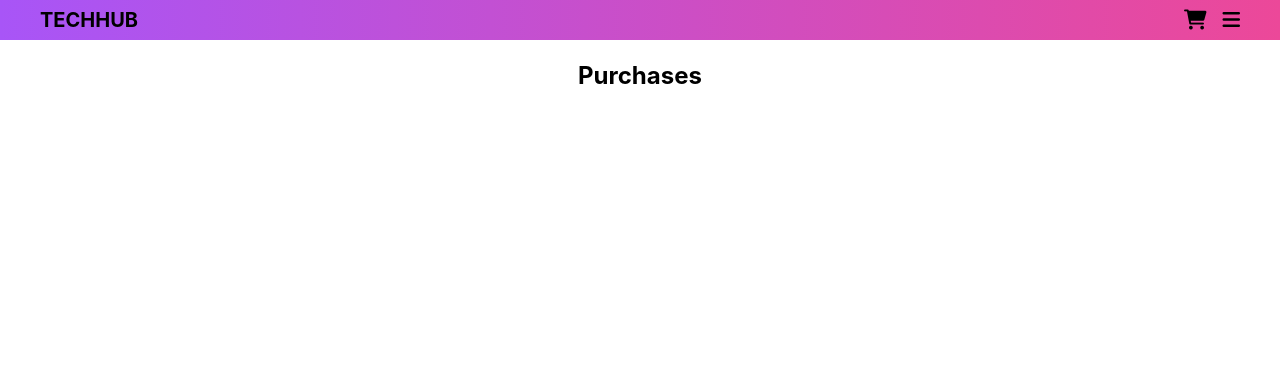
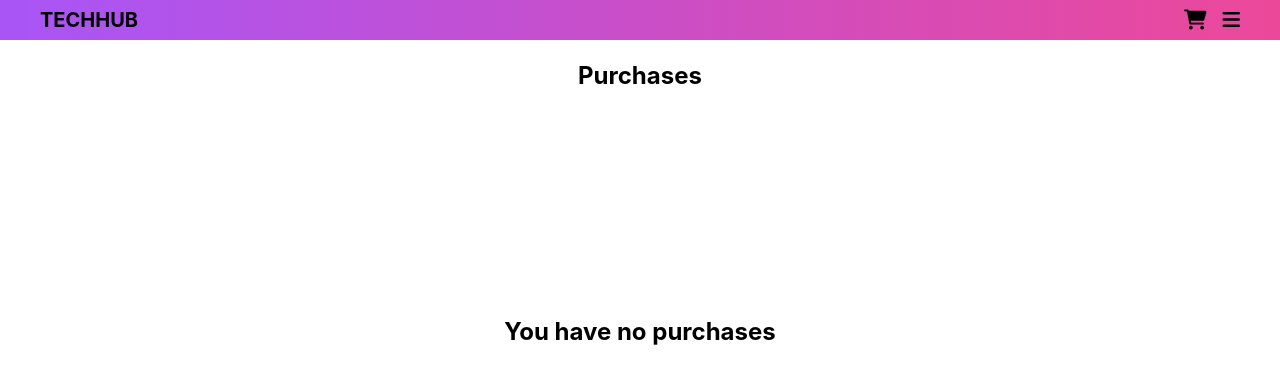
Before and after one commit to nedned1108/furniture-hub-e-commerce-web-app, a React (Create React App) app: page /receipt in a window 1280 px wide. Shown: the top 384 px of the page. Built offline with nearby package versions, Linux system fonts and the light colour scheme.

Commit message:
completed

```diff
--- a/src/components/CartPage/index.js
+++ b/src/components/CartPage/index.js
@@ -11,10 +11,13 @@ function CartPage() {
   const currentUser = useSelector(state => state.session.user);
   const cart = carts.filter(product => product.user_id === currentUser.id);
   const subtotal = cart.reduce((acc, product) => acc + product.price * product.quantity, 0);
+  const today = new Date();
   const receipt = {
     user_id: currentUser.id,
     products: cart,
     subtotal: subtotal,
+    confirmationNum: Math.floor(Math.random() * 1000000000),
+    date: today.toDateString()
   }
 
   useEffect(() => {
@@ -78,7 +81,7 @@ function CartPage() {
                         <i className="fa-solid fa-minus-circle flex items-center"></i>
                       </button>
                     </div>
-                    <button onClick={() => handleRemoveFromCart(product.id)} className="flex">
+                    <button onClick={() => handleRemoveFromCart(product.id)} className="flex justify-center rounded-md hover:bg-gray-300 bg-gray-200">
                       Remove
                     </button>
                   </div>
@@ -95,7 +98,7 @@ function CartPage() {
             <div className="border-gray-300 border-2 px-5 h-[10vh]">
               <p className="text-xl font-bold">Subtotal: ${subtotal.toFixed(2)}</p>
               <OpenModalMenuItem
-                className="bg-blue-500 hover:bg-blue-700 text-white font-bold py-2 px-4 rounded h-10 w-full"
+                className="bg-blue-500 hover:bg-blue-700 text-white font-bold py-2 px-4 rounded h-10 w-full list-none flex justify-center"
                 itemText={"Checkout"}
                 modalComponent={<ConfirmationModal receipt={receipt} />}
               />
--- a/src/components/ReceiptPage/index.js
+++ b/src/components/ReceiptPage/index.js
@@ -9,9 +9,17 @@ function ReceiptPage() {
   return (
     <div className="flex flex-col justify-center mr-[10vw] ml-[10vw]">
       <h1 className="flex font-bold text-2xl pb-10 justify-center mt-5">Purchases</h1>
+      {currentUserReceipt.length === 0 ? (
+        <div className="flex justify-center items-center h-[50vh]">
+          <h1 className="text-2xl font-bold">You have no purchases</h1>
+        </div>
+      ) : (
+        <>
           {currentUserReceipt.map(receipt => (
             <div key={receipt.id} className="flex justify-between mb-5 px-5 pt-2 pb-2 h-auto border-2 border-gray-300">
               <div className="flex flex-col justify-between">
+                <p className="text-xl">Confirmation: #{receipt.confirmationNum}</p>
+                <p className="text-xl">Date: {receipt.date}</p>
                 {receipt.products.map(product => (
                   <div key={product.id} className="flex justify-between px-5 pt-5 pb-5 h-[13vh] w-[70vw] border-b-2">
                   <div className='w-[1/3] h-20 mr-6 flex'>
@@ -35,6 +43,8 @@ function ReceiptPage() {
               </div>
             </div>
           ))}
+        </>
+      )}
     </div>
   )
 }
```
Lines whose indentation alone changed are shown as unchanged.
